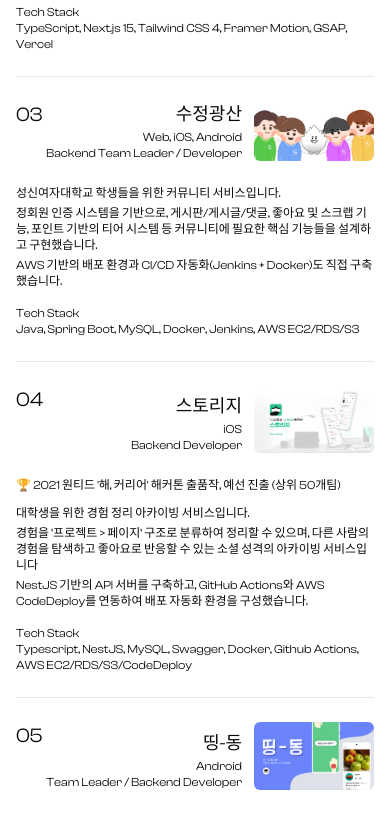
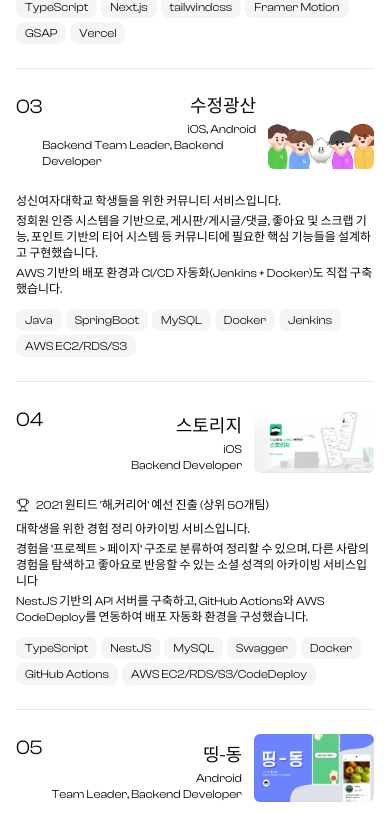
Before and after one commit to hyeinisfree/portfolio, a Next.js app: page / in a window 390 px wide. Shown: the part 3098-3911 px from the top of the page. Built offline with nearby package versions, Linux system fonts and the light colour scheme; a web font is replaced by a local one.

Commit message:
✨ ProjectData를 사용하도록 MyProject section 수정

```diff
--- a/app/(routes)/projects/[id]/page.tsx
+++ b/app/(routes)/projects/[id]/page.tsx
@@ -144,7 +144,7 @@ export default function ProjectDetailPage({
         <div className="grid grid-cols-1 gap-8 md:grid-cols-2 md:gap-0">
           <InfoBlock Icon={ContactRound} title="담당 역할">
             <ul className="list-disc px-4 space-y-1 font-clash">
-              {project.role.map((role, index) => (
+              {project.roles.map((role, index) => (
                 <li key={index}>{role}</li>
               ))}
             </ul>
--- a/app/_components/sections/MyProject.tsx
+++ b/app/_components/sections/MyProject.tsx
@@ -1,81 +1,91 @@
 "use client";
 import { useRef, useLayoutEffect } from "react";
-import Image, { StaticImageData } from "next/image";
-import matdongsan from "@/public/images/project/thumbnail/matdongsan.webp";
-import hyeinkim from "@/public/images/project/thumbnail/hyeinkim.webp";
-import sswu from "@/public/images/project/thumbnail/sswu.jpg";
-import storeasy from "@/public/images/project/thumbnail/storeasy.jpg";
-import dingdong from "@/public/images/project/thumbnail/dingdong.jpg";
+import Image from "next/image";
+import { ProjectData } from "@/data/content";
+import { Project } from "@/data/types/content";
 import gsap from "gsap";
 import { ScrollTrigger } from "gsap/ScrollTrigger";
 import { MdArrowOutward } from "react-icons/md";
+import { Badge } from "@/components/ui/badge";
+import { TrophyIcon } from "lucide-react"; // lucide-react에서 아이콘 사용
+import Link from "next/link";
+import { buttonVariants } from "@/components/ui/button";
 
 gsap.registerPlugin(ScrollTrigger);
 
-interface ProjectItemProps {
-  number: string;
-  title: string;
-  roles: string[];
-  description: React.ReactNode;
-  techStack: string;
-  image: StaticImageData;
-  links: { type: string; url: string }[];
-  isFirst?: boolean;
-  isLast?: boolean;
-}
-
 const ProjectItem = ({
-  number,
+  id,
   title,
+  platform,
   roles,
-  description,
+  simpleIntroduction,
   techStack,
-  image,
-  links,
-}: ProjectItemProps) => (
+  thumbnail,
+  award,
+}: Project) => (
   <div
     className={`project-item min-w-full md:min-w-[340px] lg:min-w-[380px] xl:min-w-[420px] flex flex-col justify-between gap-4 pb-6 group`}
   >
-    <div className="project-info flex flex-col gap-6 2xl:gap-10">
+    <div className="project-info flex-grow flex flex-col gap-6 2xl:gap-10">
       <div className="project-title flex justify-between">
-        <h3 className="text-xl md:text-2xl 2xl:text-3xl">{number}</h3>
-        <div className="flex flex-row md:flex-col items-end">
+        <h3 className="text-xl md:text-2xl 2xl:text-3xl">
+          {id < 10 ? "0" + id : id}
+        </h3>
+        <div className="flex md:flex-col items-end">
           <div className="flex flex-col items-end">
             <h4 className="text-lg md:text-xl 2xl:text-2xl">{title}</h4>
-            {roles.map((role, index) => (
-              <p key={index} className="text-xs md:text-sm 2xl:text-base">
-                {role}
-              </p>
-            ))}
+            <p className="text-xs md:text-sm 2xl:text-base">
+              {platform.join(", ")}
+            </p>
+            <p className="text-xs md:text-sm 2xl:text-base">
+              {roles.join(", ")}
+            </p>
           </div>
           <div className="project-image relative rounded-sm overflow-hidden md:hidden ml-3">
-            <Image src={image} alt={title} width={120} height={80} />
+            <Image src={thumbnail} alt={title} width={120} height={80} />
           </div>
         </div>
       </div>
-      <div className="project-description text-xs md:text-sm 2xl:text-base flex flex-col gap-4 lg:gap-6">
-        {description}
-        <div className="project-techstack">
-          <h4 className="text-xs md:text-sm 2xl:text-[1.1rem]">Tech Stack</h4>
-          <p className="text-xs md:text-sm 2xl:text-base">{techStack}</p>
+      <div className="project-description flex-grow text-xs md:text-sm 2xl:text-base flex flex-col justify-between gap-3 lg:gap-4">
+        <div>
+          {award && (
+            <div className="flex items-center gap-1.5 pb-2">
+              <TrophyIcon className="size-3.5" strokeWidth={1.5} />
+              <p>{award}</p>
+            </div>
+          )}
+          {simpleIntroduction}
+        </div>
+        <div className="project-techstack flex flex-wrap gap-1">
+          {techStack.map((tech) => (
+            <Badge
+              key={tech}
+              variant="secondary"
+              className="px-2 py-0.5 font-normal"
+            >
+              {tech}
+            </Badge>
+          ))}
         </div>
       </div>
     </div>
     <div className="project-image relative rounded-sm overflow-hidden hidden md:block">
-      <Image src={image} alt={title} />
-      <div className="absolute bottom-2 right-4 flex flex-col gap-2">
-        {links.map((link, index) => (
-          <a
-            key={index}
-            href={link.url}
-            target="_blank"
-            rel="noopener noreferrer"
-            className="bg-gray-800 text-white px-4 py-2 rounded-full opacity-0 group-hover:opacity-100 group-hover:-translate-y-2 translate-y-0 transition-all duration-300 flex items-center gap-1 shadow-md"
-          >
-            <span>{link.type === "github" ? "GitHub" : "Website"}</span>
-            <MdArrowOutward />
-          </a>
-        ))}
+      <Image
+        src={thumbnail}
+        alt={title}
+        className="aspect-video object-cover"
+      />
+      <div className="absolute bottom-2 right-4 flex flex-col gap-2 group">
+        <Link
+          href={`/projects/${id}`}
+          className={buttonVariants({
+            variant: "outline",
+            className: "opacity-0 group-hover:opacity-100",
+          })}
+        >
+          <p>More</p>
+          <MdArrowOutward />
+        </Link>
       </div>
     </div>
   </div>
@@ -118,145 +128,6 @@ const MyProject = () => {
     return () => mm.revert();
   }, []);
 
-  const projects = [
-    {
-      number: "01",
-      title: "맛동산",
-      roles: ["Web, iOS", "Backend Developer"],
-      description: (
-        <div className="space-y-1">
-          <p>
-            제철 음식을 공유하고 기록할 수 있는 아카이빙/커뮤니티 서비스입니다.
-          </p>
-          <p>
-            Spring Boot 기반의 REST API 서버와, Terraform/Flyway를 통해 인프라와
-            마이그레이션을 코드로 관리하는 인프라를 분리하여 설계했습니다.
-          </p>
-          <p>
-            EC2, RDS, S3 등 AWS 환경 위에 직접 인프라를 구성하고, Terraform으로
-            코드화했으며, Flyway 기반의 DB 마이그레이션 자동화 환경을
-            구축했습니다. GitHub Actions 기반의 CI/CD 파이프라인을
-            구성하였습니다.
-          </p>
-        </div>
-      ),
-      techStack:
-        "Java, Spring Boot, MySQL, Flyway, Docker, GitHub Actions, Terraform, AWS EC2/RDS/S3/ECR",
-      image: matdongsan,
-      links: [
-        {
-          type: "github",
-          url: "https://github.com/kira-matdongsan/Matdongsan-BE",
-        },
-      ],
-    },
-    {
-      number: "02",
-      title: "Hyein Kim",
-      roles: ["Web", "Fullstack Developer"],
-      description: (
-        <div className="space-y-1">
-          <p>
-            부드러운 인터랙션을 중심으로 설계한 개인 포트폴리오 사이트입니다.
-          </p>
-          <p>
-            Next.js App Router 기반의 구조로 구성하고, Framer Motion과 GSAP의
-            ScrollTrigger 기능을 활용해 섹션별 인터랙션과 애니메이션 효과를
-            구현했습니다. Lenis 기반의 스무스 스크롤, 섹션 고정 및 수평 이동
-            등의 효과를 통해 사용자에게 자연스러운 흐름과 몰입감 있는 경험을
-            제공하는 데 집중했습니다.
-          </p>
-        </div>
-      ),
-      techStack:
-        "TypeScript, Next.js 15, Tailwind CSS 4, Framer Motion, GSAP, Vercel",
-      image: hyeinkim,
-      links: [
-        { type: "github", url: "https://github.com/hyeinisfree/portfolio" },
-        { type: "website", url: "https://hyeinisfree.me" },
-      ],
-    },
-    {
-      number: "03",
-      title: "수정광산",
-      roles: ["Web, iOS, Android", "Backend Team Leader / Developer"],
-      description: (
-        <div className="space-y-1">
-          <p>성신여자대학교 학생들을 위한 커뮤니티 서비스입니다.</p>
-          <p>
-            정회원 인증 시스템을 기반으로, 게시판/게시글/댓글, 좋아요 및 스크랩
-            기능, 포인트 기반의 티어 시스템 등 커뮤니티에 필요한 핵심 기능들을
-            설계하고 구현했습니다.
-          </p>
-          <p>
-            AWS 기반의 배포 환경과 CI/CD 자동화(Jenkins + Docker)도 직접
-            구축했습니다.
-          </p>
-        </div>
-      ),
-      techStack: "Java, Spring Boot, MySQL, Docker, Jenkins, AWS EC2/RDS/S3",
-      image: sswu,
-      links: [{ type: "website", url: "https://litt.ly/crystalmine" }],
-    },
-    {
-      number: "04",
-      title: "스토리지",
-      roles: ["iOS", "Backend Developer"],
-      description: (
-        <div className="space-y-1">
-          <p className="pb-2">
-            🏆 2021 원티드 &apos;해, 커리어&apos; 해커톤 출품작, 예선 진출 (상위
-            50개팀)
-          </p>
-          <p>대학생을 위한 경험 정리 아카이빙 서비스입니다.</p>
-          <p>
-            경험을 ‘프로젝트 {">"} 페이지’ 구조로 분류하여 정리할 수 있으며,
-            다른 사람의 경험을 탐색하고 좋아요로 반응할 수 있는 소셜 성격의
-            아카이빙 서비스입니다
-          </p>
-          <p>
-            NestJS 기반의 API 서버를 구축하고, GitHub Actions와 AWS CodeDeploy를
-            연동하여 배포 자동화 환경을 구성했습니다.
-          </p>
-        </div>
-      ),
-      techStack:
-        "Typescript, NestJS, MySQL, Swagger, Docker, Github Actions, AWS EC2/RDS/S3/CodeDeploy",
-      image: storeasy,
-      links: [
-        { type: "github", url: "https://github.com/Storeasy/Storeasy-server" },
-      ],
-    },
-    {
-      number: "05",
-      title: "띵-동",
-      roles: ["Android", "Team Leader / Backend Developer"],
-      description: (
-        <div className="space-y-1">
-          <p className="pb-2">🏆 2021 공개SW 개발자대회 출품작, 동상 수상</p>
-          <p>1인 가구를 위한 지역 기반 식품 및 생필품 나눔 플랫폼입니다.</p>
-          <p>
-            동네 인증, 실시간 채팅을 통한 거래 약속, 나눔 후 평가 시스템 등 신뢰
-            기반의 거래 흐름을 고려한 기능들을 기획하고 직접 구현했습니다.
-          </p>
-          <p>
-            Spring Rest Docs를 활용해 API 문서를 작성하고, AWS EC2를 활용한 서버
-            운영을 담당했습니다.
-          </p>
-        </div>
-      ),
-      techStack:
-        "Java, Spring Boot, Spring Rest Docs, MySQL, Redis, AWS EC2/RDS/S3, ",
-      image: dingdong,
-      links: [
-        {
-          type: "github",
-          url: "https://github.com/Team-Dingdong/dingdong-server",
-        },
-      ],
-    },
-  ];
-
   return (
     <section
       id="my-project"
@@ -271,12 +142,8 @@ const MyProject = () => {
           My Project
         </h2>
         <div className="project-container flex flex-col md:flex-row gap-y-6 md:gap-y-0 md:gap-x-16 divide-y-1 divide-solid divide-gray-200 md:divide-y-0">
-          {projects.map((project) => (
-            <ProjectItem
-              key={project.number}
-              {...project}
-              links={project.links}
-            />
+          {ProjectData.map((project) => (
+            <ProjectItem key={project.id} {...project} />
           ))}
         </div>
       </div>
--- a/components/ui/ProjectCard.tsx
+++ b/components/ui/ProjectCard.tsx
@@ -55,7 +55,7 @@ export const ProjectCard = ({ href, ...project }: ProjectCardProps) => {
           </div>
           <div className="flex items-center gap-1.5 font-clash">
             <ContactRound className="size-3.5" strokeWidth={1.5} />
-            <p>{project.role.join(', ')}</p>
+            <p>{project.roles.join(', ')}</p>
           </div>
           <div className="flex items-center gap-1.5 font-clash">
             <Calendar className="size-3.5" strokeWidth={1.5} />
--- a/data/content/projects.tsx
+++ b/data/content/projects.tsx
@@ -23,11 +23,27 @@ export const ProjectData: Project[] = [
     team: ['기획팀 1명, 디자인팀 1명, 백엔드팀 1명, 프론트팀 1명, iOS팀 1명'],
     platform: ['Web', 'iOS'],
     position: 'Backend',
-    role: ['Backend Developer'],
+    roles: ['Backend Developer'],
     color: '#FBE56A',
     image: matdongsan,
     thumbnail: matdongsan,
     icon: i_matdongsan,
+    simpleIntroduction: (
+      <div className="space-y-1">
+        <p>
+          제철 음식을 공유하고 기록할 수 있는 아카이빙/커뮤니티 서비스입니다.
+        </p>
+        <p>
+          Spring Boot 기반의 REST API 서버와, Terraform/Flyway를 통해 인프라와
+          마이그레이션을 코드로 관리하는 인프라를 분리하여 설계했습니다.
+        </p>
+        <p>
+          EC2, RDS, S3 등 AWS 환경 위에 직접 인프라를 구성하고, Terraform으로
+          코드화했으며, Flyway 기반의 DB 마이그레이션 자동화 환경을
+          구축했습니다. GitHub Actions 기반의 CI/CD 파이프라인을 구성하였습니다.
+        </p>
+      </div>
+    ),
     introduction: (
       <div>
         제철 음식을 공유하고 기록할 수 있는 아카이빙/커뮤니티 서비스입니다.
@@ -41,7 +57,7 @@ export const ProjectData: Project[] = [
       'Docker',
       'GitHub Actions',
       'Terraform',
-      'AWS EC2/RDS/S3/RDS',
+      'AWS EC2/RDS/S3/ECR',
     ],
     detailTechStack: [
       'Java',
@@ -92,11 +108,23 @@ export const ProjectData: Project[] = [
     team: ['기획팀 1명, 디자인팀 1명, 백엔드팀 1명, 프론트팀 1명, iOS팀 1명'],
     platform: ['Web'],
     position: 'Frontend',
-    role: ['Frontend Developer'],
+    roles: ['Frontend Developer'],
     color: '#798088',
     image: hyeinkim,
     thumbnail: hyeinkim,
     icon: i_hyeinkim,
+    simpleIntroduction: (
+      <div className="space-y-1">
+        <p>부드러운 인터랙션을 중심으로 설계한 개인 포트폴리오 사이트입니다.</p>
+        <p>
+          Next.js App Router 기반의 구조로 구성하고, Framer Motion과 GSAP의
+          ScrollTrigger 기능을 활용해 섹션별 인터랙션과 애니메이션 효과를
+          구현했습니다. Lenis 기반의 스무스 스크롤, 섹션 고정 및 수평 이동 등의
+          효과를 통해 사용자에게 자연스러운 흐름과 몰입감 있는 경험을 제공하는
+          데 집중했습니다.
+        </p>
+      </div>
+    ),
     introduction: <div></div>,
     techStack: [
       'TypeScript',
@@ -145,23 +173,29 @@ export const ProjectData: Project[] = [
     description: '성신여자대학교 커뮤니티 서비스',
     startDate: '2021/05',
     endDate: '2022/09',
+    year: [2022],
     image: sswu,
     thumbnail: s_sswu,
+    icon: i_sswu,
     position: 'Backend',
-    techStack: [
-      'Java',
-      'SpringBoot',
-      'MySQL',
-      'Docker',
-      'Jenkins',
-      'AWS EC2/RDS/S3',
-    ],
-    icon: i_sswu,
-    year: [2022],
-    platform: ['iOS, Android'],
-    role: ['Backend Team Leader', 'Backend Developer'],
+    roles: ['Backend Team Leader', 'Backend Developer'],
+    platform: ['iOS', 'Android'],
     color: '#A055FE',
     team: ['기획팀 1명, 디자인팀 1명, 백엔드팀 1명, 프론트팀 1명, iOS팀 1명'],
+    simpleIntroduction: (
+      <div className="space-y-1">
+        <p>성신여자대학교 학생들을 위한 커뮤니티 서비스입니다.</p>
+        <p>
+          정회원 인증 시스템을 기반으로, 게시판/게시글/댓글, 좋아요 및 스크랩
+          기능, 포인트 기반의 티어 시스템 등 커뮤니티에 필요한 핵심 기능들을
+          설계하고 구현했습니다.
+        </p>
+        <p>
+          AWS 기반의 배포 환경과 CI/CD 자동화(Jenkins + Docker)도 직접
+          구축했습니다.
+        </p>
+      </div>
+    ),
     introduction: (
       <div className="flex flex-col gap-1">
         <span className="flex">
@@ -179,6 +213,14 @@ export const ProjectData: Project[] = [
         </ol>
       </div>
     ),
+    techStack: [
+      'Java',
+      'SpringBoot',
+      'MySQL',
+      'Docker',
+      'Jenkins',
+      'AWS EC2/RDS/S3',
+    ],
     detailTechStack: [
       'Java 11, Gradle 7.1.1',
       'SpringBoot 2.5.3',
@@ -380,11 +422,25 @@ export const ProjectData: Project[] = [
     team: ['기획팀 1명, 디자인팀 1명, 백엔드팀 1명, iOS팀 1명'],
     platform: ['iOS'],
     position: 'Backend',
-    role: ['Backend Developer'],
+    roles: ['Backend Developer'],
     color: '#23C38A',
     image: storeasy,
     thumbnail: storeasy,
     icon: i_storeasy,
+    simpleIntroduction: (
+      <div className="space-y-1">
+        <p>대학생을 위한 경험 정리 아카이빙 서비스입니다.</p>
+        <p>
+          경험을 ‘프로젝트 {'>'} 페이지’ 구조로 분류하여 정리할 수 있으며, 다른
+          사람의 경험을 탐색하고 좋아요로 반응할 수 있는 소셜 성격의 아카이빙
+          서비스입니다
+        </p>
+        <p>
+          NestJS 기반의 API 서버를 구축하고, GitHub Actions와 AWS CodeDeploy를
+          연동하여 배포 자동화 환경을 구성했습니다.
+        </p>
+      </div>
+    ),
     introduction: (
       <div className="flex flex-col gap-1">
         <span className="flex">
@@ -588,11 +644,24 @@ export const ProjectData: Project[] = [
     team: ['백엔드팀 2명, Android팀 2명'],
     platform: ['Android'],
     position: 'Backend',
-    role: ['Team Leader', 'Backend Developer'],
+    roles: ['Team Leader', 'Backend Developer'],
     color: '#0DCF82',
     image: dingdong,
     thumbnail: dingdong,
     icon: i_dingdong,
+    simpleIntroduction: (
+      <div className="space-y-1">
+        <p>1인 가구를 위한 지역 기반 식품 및 생필품 나눔 플랫폼입니다.</p>
+        <p>
+          동네 인증, 실시간 채팅을 통한 거래 약속, 나눔 후 평가 시스템 등 신뢰
+          기반의 거래 흐름을 고려한 기능들을 기획하고 직접 구현했습니다.
+        </p>
+        <p>
+          Spring Rest Docs를 활용해 API 문서를 작성하고, AWS EC2를 활용한 서버
+          운영을 담당했습니다.
+        </p>
+      </div>
+    ),
     introduction: (
       <div className="flex flex-col gap-1">
         <span className="flex">
--- a/data/types/content.ts
+++ b/data/types/content.ts
@@ -15,11 +15,12 @@ export interface Project {
   team: string[];
   platform: string[];
   position: string;
-  role: string[];
+  roles: string[];
   color: string;
   image: StaticImageData;
   thumbnail: StaticImageData;
   icon: StaticImageData;
+  simpleIntroduction: React.ReactNode;
   introduction: React.ReactNode;
   techStack: string[];
   detailTechStack: string[];
```
Also changed, not shown: data/constants/projectFilter.ts (+18 -18 lines).
